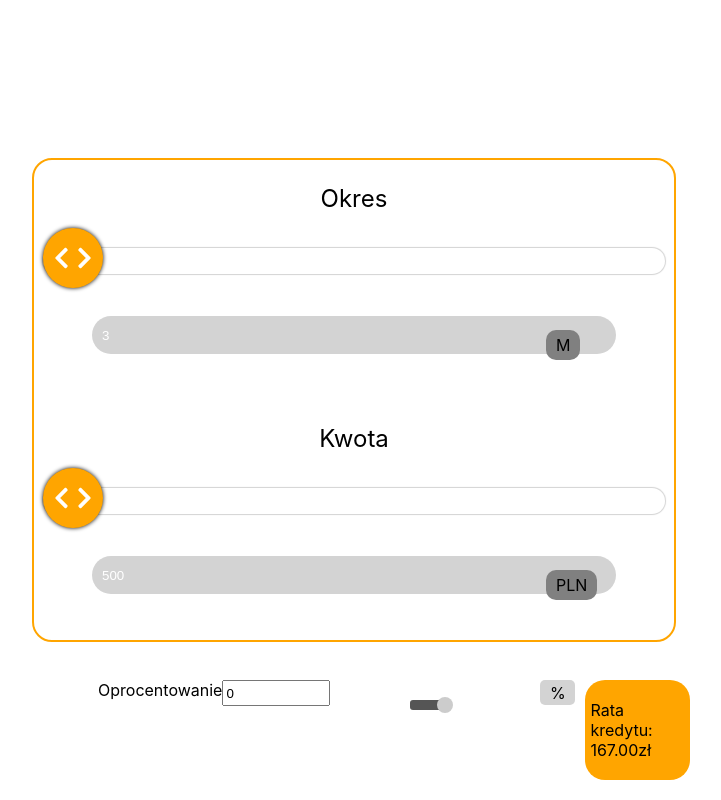
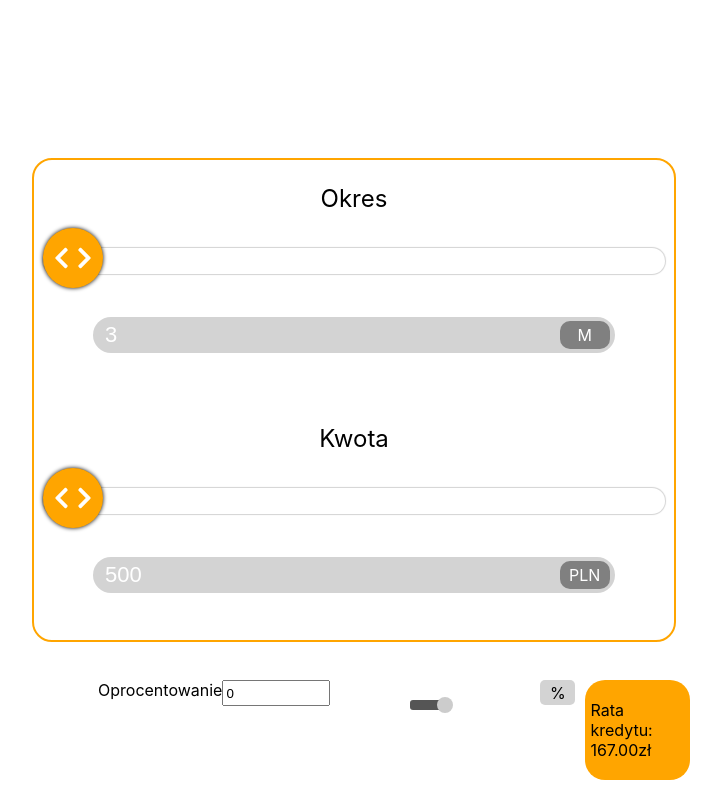
Before and after one commit to Szadziu/BankAppTask, a React (Create React App) app: page / in a window 1280 px wide. Shown: the whole page, without its empty margins (286-1007 px from the left). Built offline with nearby package versions, Linux system fonts and the light colour scheme.

Commit message:
all tasks are done, work on the refactor is underway

```diff
--- a/src/components/Slider.js
+++ b/src/components/Slider.js
@@ -11,11 +11,18 @@ class Slider extends React.Component {
     position: 0,
     value: this.props.min,
     opacityBarWidth: 0,
+    opacity: true,
   };
   sliderRef = React.createRef();
 
   componentDidMount() {
     this.props.handleLoan(this.state.value);
+  }
+
+  componentDidUpdate(prevProps, prevState) {
+    if (prevState.value !== this.state.value) {
+      this.props.handleLoan(this.state.value);
+    }
   }
 
   startDrag = (e) => {
@@ -37,7 +44,7 @@ class Slider extends React.Component {
   };
 
   drag = (e) => {
-    this.props.handleLoan(this.state.value);
+    // this.props.handleLoan(this.state.value);
     const slider = this.sliderRef.current;
     const { left, width } = slider.getBoundingClientRect();
     const draggableWidth = 50;
@@ -68,7 +75,7 @@ class Slider extends React.Component {
           ref={this.sliderRef}
           onClick={(e) => {
             this.drag(e);
-            this.props.handleLoan(this.state.value);
+            this.setState((prevState) => ({ opacity: !prevState.opacity }));
           }}
           onMouseMove={(e) => {
             const slider = this.sliderRef.current;
@@ -78,13 +85,14 @@ class Slider extends React.Component {
 
             this.setState({
               opacityBarWidth: clickedPosition,
+              opacity: true,
             });
           }}
         >
           <ProgressBar
             style={{ width: this.state.position + 20 }}
           ></ProgressBar>
-          <OpacityBar width={this.state.opacityBarWidth}></OpacityBar>
+          {this.state.opacity ? <OpacityBar /> : null}
           <Draggable
             style={{ left: this.state.position }}
             onMouseDown={this.startDrag}
@@ -93,6 +101,7 @@ class Slider extends React.Component {
             <FontAwesomeIcon size="xs" icon={faChevronRight} />
           </Draggable>
         </MainBar>
+        <BoxResult>
           <Result
             min={this.props.min}
             max={this.props.max}
@@ -123,6 +132,7 @@ class Slider extends React.Component {
             value={this.state.value}
           />
           <Sign>{this.props.sign}</Sign>
+        </BoxResult>
       </Main>
     );
   }
@@ -130,16 +140,33 @@ class Slider extends React.Component {
 
 export default Slider;
 
+const BoxResult = styled.div`
+  position: relative;
+  display: flex;
+  align-items: center;
+  padding-left: 10px;
+  top: 30%;
+  left: 50%;
+  transform: translate(-50%, -50%);
+  width: 80%;
+  height: 15%;
+  background-color: lightgray;
+  border: none;
+  border-radius: 20px;
+  color: white;
+`;
+
 const Sign = styled.div`
   position: absolute;
-  top: 71%;
-  left: 80%;
-  height: 30px;
-  width: auto;
-  padding: 0 10px;
+  display: flex;
+  justify-content: center;
+  align-items: center;
+  top: 10%;
+  left: calc(99% - 50px);
+  height: 80%;
+  width: 50px;
   text-align: center;
-  line-height: 30px;
-  color: black;
+  color: white;
   font-size: 16px;
   border-radius: 10px;
   background-color: grey;
@@ -153,24 +180,13 @@ const Main = styled.div`
 `;
 
 const Result = styled.input`
-  position: relative;
-  display: flex;
-  align-items: center;
-  padding-left: 10px;
-  top: 30%;
-  left: 50%;
-  transform: translate(-50%, -50%);
-  width: 80%;
-  height: 15%;
-  background-color: lightgray;
+  width: 100%;
+  height: 80%;
+  background-color: transparent;
   border: none;
-  border-radius: 20px;
+  outline: none;
   color: white;
-  &:focus {
-    border: 1px solid orange;
-    border-radius: 20px;
-    outline: none;
-  }
+  font-size: 22px;
   &::-webkit-outer-spin-button,
   &::-webkit-inner-spin-button {
     -webkit-appearance: none;
@@ -179,7 +195,7 @@ const Result = styled.input`
 `;
 
 const OpacityBar = styled.div`
-  background-color: lightgrey;
+  background-color: blue;
   height: 100%;
   width: ${(props) => props.width}px;
   border-radius: 20px;
```
Lines whose indentation alone changed are shown as unchanged.
